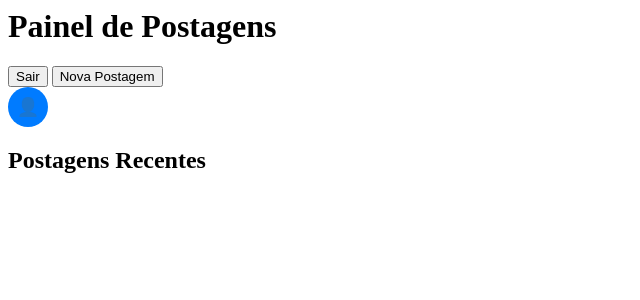
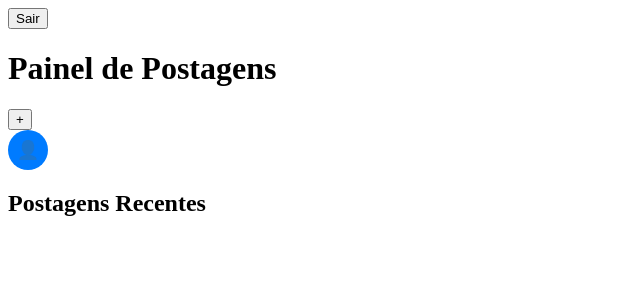
Before and after one commit to YuriBortolato/SiteSocial, a PHP site: page /painel.php in a window 1280 px wide. Shown: the top 300 px of the page, without its empty margins (0-640 px from the left). Run offline with PHP 8.4, Linux system fonts and the light colour scheme; a user stored in the database is signed in; data comes from the database, SQL or seed files in the repository; data that the repository does not hold is empty.

Commit message:
fix: corrige comportamento do botão

```diff
--- a/feed/painel.php
+++ b/feed/painel.php
@@ -9,7 +9,7 @@ include("../login/protect.php"); // Protege a página
 // ID do usuário logado
 $usuario_logado = $_SESSION['id'] ?? 0;
 
-// Exibe mensagens de sessão (sucesso/erro)
+// Redireciona para login se não estiver logado
 if (isset($_SESSION['sucesso'])) {
     echo "<div style='color: green;'>" . $_SESSION['sucesso'] . "</div>";
     unset($_SESSION['sucesso']);
@@ -29,7 +29,7 @@ if (isset($_SESSION['erro'])) {
           </script>";
 }
 
-// Busca todas as postagens
+// Busca postagens
 $sql_postagens = "SELECT p.*, u.nome FROM postagens p JOIN usuarios u ON p.usuario_id = u.id ORDER BY p.data_criacao DESC";
 $result_postagens = $conn->query($sql_postagens);
 ?>
@@ -46,48 +46,49 @@ $result_postagens = $conn->query($sql_postagens);
     <script src="../js/painel.js"></script>
 </head>
 <body>
-    <h1>Painel de Postagens</h1>
-
-    <!-- Botão Sair -->
-    <form action="../login/index.php" method="get" style="display: inline;">
+    <div class="container">
+        <header>
+            <form action="../login/index.php" method="get" style="margin:0;">
                 <button type="submit" class="logout-button">Sair</button>
             </form>
 
-    <!-- Botão Nova Postagem -->
-    <form action="posts.php" method="GET" style="display: inline;">
-        <button type="submit">Nova Postagem</button>
+            <h1>Painel de Postagens</h1>
+
+            <div class="header-buttons">
+                <form action="posts.php" method="GET" style="margin:0;">
+                    <button type="submit" class="nova-postagem-button" title="Nova Postagem">+</button>
                 </form>
 
-    <!-- Botão Perfil -->
-    <form action="../perfil/perfil.php" method="GET" class="perfil-form">
+                <form action="../perfil/perfil.php" method="GET" class="perfil-form" style="margin:0;">
                     <input type="hidden" name="id" value="<?php echo $usuario_logado; ?>">
-        <button type="submit" class="btn-perfil">👤</button>
+                    <button type="submit" class="btn-perfil" title="Perfil">👤</button>
                 </form>
+            </div>
+        </header>
 
         <h2>Postagens Recentes</h2>
 
         <?php while ($postagem = $result_postagens->fetch_assoc()): ?>
-        <div id="post-<?php echo $postagem['id']; ?>" style="border: 1px solid #ccc; padding: 10px; margin-bottom: 10px;">
+            <div id="post-<?php echo $postagem['id']; ?>" class="postagem">
                 <h3><?php echo htmlspecialchars($postagem['nome']); ?></h3>
                 <p><?php echo nl2br(htmlspecialchars($postagem['conteudo'])); ?></p>
 
                 <?php if ($postagem['imagem']): ?>
-                <img src="../uploads/<?php echo htmlspecialchars($postagem['imagem']); ?>" alt="Imagem da postagem" style="max-width: 100%;">
+                    <img src="../uploads/<?php echo htmlspecialchars($postagem['imagem']); ?>" alt="Imagem da postagem">
                 <?php endif; ?>
 
                 <p><em><?php echo $postagem['data_criacao']; ?></em></p>
 
                 <?php if ($postagem['usuario_id'] == $usuario_logado): ?>
-                <!-- Botão editar -->
                     <form action="editar.php" method="GET" style="display:inline;">
                         <input type="hidden" name="id" value="<?php echo $postagem['id']; ?>">
                         <button type="submit">Editar</button>
                     </form>
 
-                <!-- Botão excluir via JS -->
                     <button onclick="excluirPost(<?php echo $postagem['id']; ?>)">Excluir</button>
                 <?php endif; ?>
             </div>
         <?php endwhile; ?>
+    </div>
 </body>
 </html>
```
Lines whose indentation alone changed are shown as unchanged.
